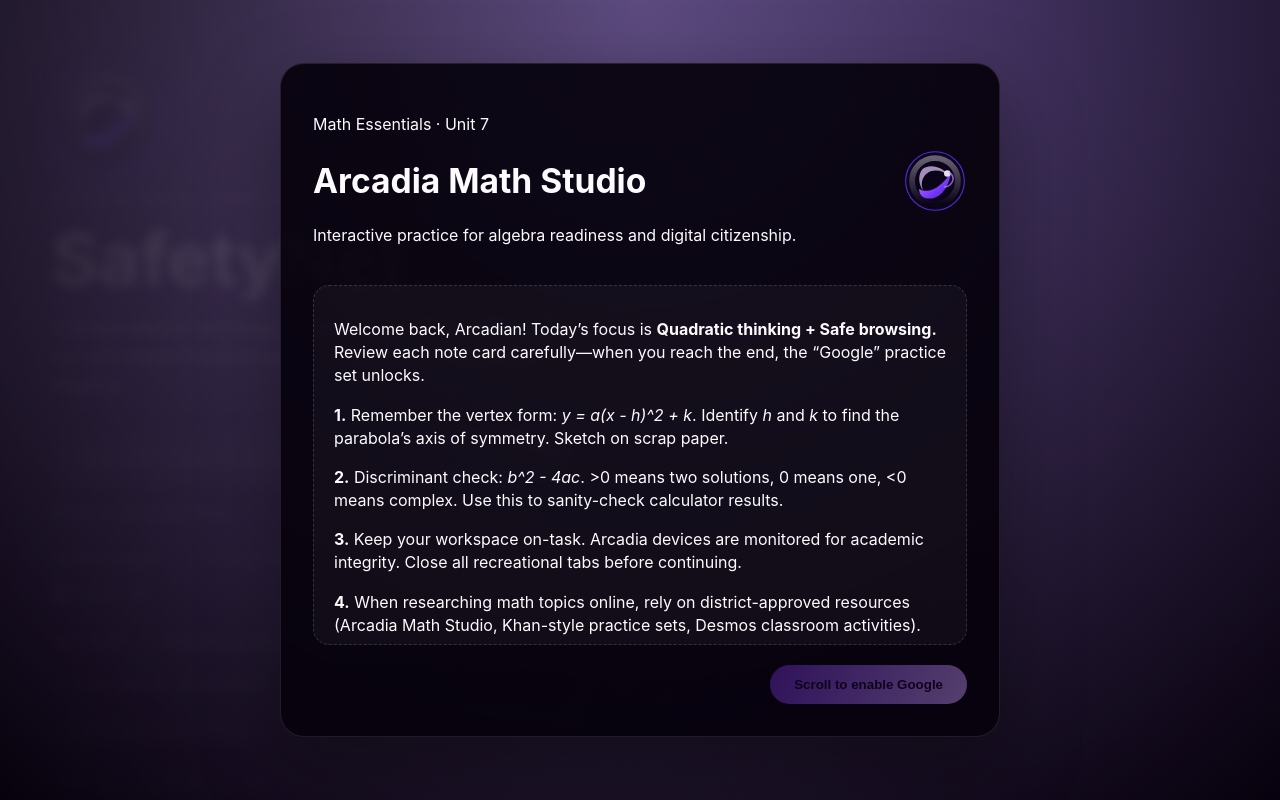
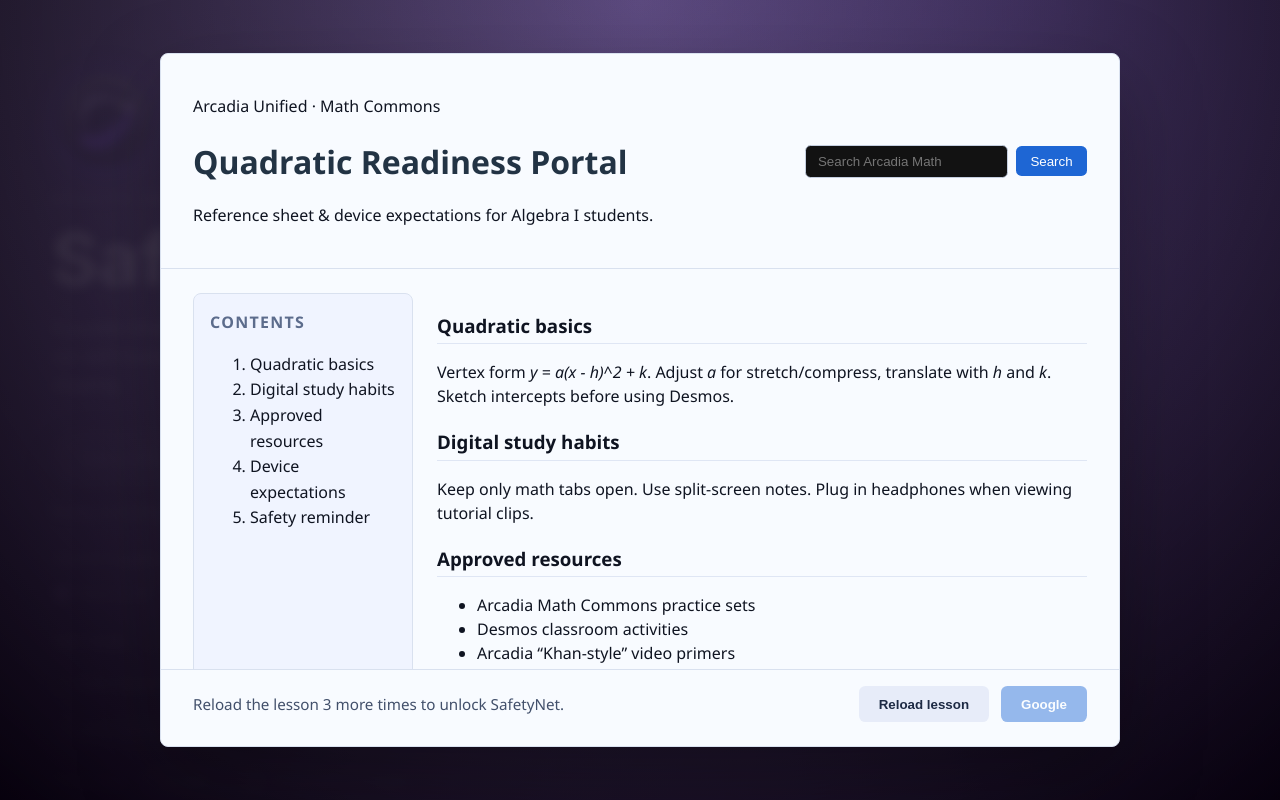
Before and after one commit to jcalimbahin1212-ux/jcal.install, a plain HTML site: page public/index.html in a window 1280 px wide. Shown: the top 800 px of the page. Drawn offline with Linux system fonts and the light colour scheme.

Commit message:
feat: create arcadia wiki gate with restart unlock

```diff
--- a/public/app.js
+++ b/public/app.js
@@ -38,12 +38,15 @@ const selectors = {
   eduOverlay: document.querySelector("#edu-overlay"),
   eduScroll: document.querySelector("#edu-scroll"),
   eduButton: document.querySelector("#edu-continue"),
+  eduRestart: document.querySelector("#edu-restart"),
+  eduProgress: document.querySelector("#edu-progress"),
 };
 
 const historyKey = "unidentified:last-query";
 const historyPrefKey = "unidentified:history-pref";
 const panicKeyPref = "unidentified:panic-key";
 const autoBlankPref = "unidentified:auto-blank";
+const eduRestartKey = "safetynet:edu-restarts";
 const realTitle = document.title;
 const cloakTitleFallback = "Class Notes - Google Docs";
 const cloakFavicon = "https://ssl.gstatic.com/docs/doclist/images/infinite_arrow_favicon_5.ico";
@@ -62,7 +65,12 @@ let cloakLaunched = isCloakedContext;
 let autoBlankArmed = false;
 let autoBlankArmHandler = null;
 const isAboutBlankContext = window.location.protocol === "about:";
-let eduUnlocked = !document.body.classList.contains("edu-locked");
+const EDU_RESTART_THRESHOLD = 3;
+let eduRestarts = Number(localStorage.getItem(eduRestartKey) || "0");
+let eduUnlocked = eduRestarts >= EDU_RESTART_THRESHOLD || !document.body.classList.contains("edu-locked");
+if (eduUnlocked) {
+  document.body.classList.remove("edu-locked");
+}
 if (isAboutBlankContext) {
   autoBlankEnabled = false;
   cloakLaunched = true;
@@ -451,31 +459,25 @@ function disarmAutoBlank() {
 
 function prepareEducationGate() {
   if (eduUnlocked || !selectors.eduOverlay) {
-    eduUnlocked = true;
+    document.body.classList.remove("edu-locked");
     if (autoBlankEnabled && !cloakLaunched) {
       attemptAutoBlank(true);
     }
     return;
   }
-  selectors.eduScroll?.addEventListener("scroll", handleEduScroll);
+  updateEduProgress();
+  selectors.eduRestart?.addEventListener("click", handleEduRestart);
   selectors.eduButton?.addEventListener("click", unlockSafetyNet);
-  handleEduScroll(); // check initial position
-}
-
-function handleEduScroll() {
-  if (!selectors.eduScroll || !selectors.eduButton) return;
-  const scroller = selectors.eduScroll;
-  const atBottom = scroller.scrollTop + scroller.clientHeight >= scroller.scrollHeight - 8;
-  if (atBottom) {
-    selectors.eduButton.disabled = false;
-    selectors.eduButton.textContent = "Google";
-  }
 }
 
 function unlockSafetyNet() {
+  if (!eduUnlocked && eduRestarts < EDU_RESTART_THRESHOLD) {
+    setStatus(`Complete ${EDU_RESTART_THRESHOLD - eduRestarts} more restart(s).`, true);
+    return;
+  }
   if (eduUnlocked) return;
   eduUnlocked = true;
-  selectors.eduScroll?.removeEventListener("scroll", handleEduScroll);
+  localStorage.setItem(eduRestartKey, String(Math.max(eduRestarts, EDU_RESTART_THRESHOLD)));
   selectors.eduButton?.removeEventListener("click", unlockSafetyNet);
   document.body.classList.remove("edu-locked");
   selectors.eduOverlay?.classList.add("is-hidden");
@@ -483,6 +485,32 @@ function unlockSafetyNet() {
     setTimeout(() => attemptAutoBlank(true), 250);
   }
   setStatus("SafetyNet ready. Stay safe.");
+}
+
+function handleEduRestart() {
+  eduRestarts += 1;
+  localStorage.setItem(eduRestartKey, String(eduRestarts));
+  updateEduProgress();
+  selectors.eduOverlay?.classList.add("is-reloading");
+  setTimeout(() => selectors.eduOverlay?.classList.remove("is-reloading"), 350);
+  if (eduRestarts >= EDU_RESTART_THRESHOLD && selectors.eduButton) {
+    selectors.eduButton.disabled = false;
+    selectors.eduButton.textContent = "Google";
+  }
+}
+
+function updateEduProgress() {
+  if (!selectors.eduProgress) return;
+  const remaining = Math.max(0, EDU_RESTART_THRESHOLD - eduRestarts);
+  if (remaining > 0) {
+    selectors.eduProgress.textContent = `Reload the lesson ${remaining} more ${
+      remaining === 1 ? "time" : "times"
+    } to unlock SafetyNet.`;
+    selectors.eduButton && (selectors.eduButton.disabled = true);
+  } else {
+    selectors.eduProgress.textContent = "Lesson verified. Select Google to continue to SafetyNet.";
+    selectors.eduButton && (selectors.eduButton.disabled = false);
+  }
 }
 
 function registerServiceWorker() {
--- a/public/index.html
+++ b/public/index.html
@@ -12,45 +12,72 @@
   </head>
   <body class="edu-locked">
     <div class="edu-overlay" id="edu-overlay">
-      <div class="edu-panel">
-        <header>
+      <div class="edu-wiki">
+        <header class="edu-wiki__header">
           <div>
-            <p class="edu-eyebrow">Math Essentials &middot; Unit 7</p>
-            <h1>Arcadia Math Studio</h1>
-            <p>Interactive practice for algebra readiness and digital citizenship.</p>
+            <p class="edu-eyebrow">Arcadia Unified &middot; Math Commons</p>
+            <h1>Quadratic Readiness Portal</h1>
+            <p>Reference sheet &amp; device expectations for Algebra I students.</p>
           </div>
-          <img src="assets/logo.svg" alt="" width="64" height="64" />
+          <div class="edu-wiki__search">
+            <input type="search" placeholder="Search Arcadia Math" aria-label="Search Arcadia Math" />
+            <button>Search</button>
+          </div>
         </header>
-        <div class="edu-scroll" id="edu-scroll">
-          <p>
-            Welcome back, Arcadian! Today’s focus is <strong>Quadratic thinking + Safe browsing.</strong> Review each note
-            card carefully—when you reach the end, the “Google” practice set unlocks.
-          </p>
-          <p>
-            <strong>1.</strong> Remember the vertex form: <em>y = a(x - h)^2 + k</em>. Identify <em>h</em> and
-            <em>k</em> to find the parabola’s axis of symmetry. Sketch on scrap paper.
-          </p>
-          <p>
-            <strong>2.</strong> Discriminant check: <em>b^2 - 4ac</em>. &gt;0 means two solutions, 0 means one, &lt;0
-            means complex. Use this to sanity-check calculator results.
-          </p>
-          <p>
-            <strong>3.</strong> Keep your workspace on-task. Arcadia devices are monitored for academic integrity. Close
-            all recreational tabs before continuing.
-          </p>
-          <p>
-            <strong>4.</strong> When researching math topics online, rely on district-approved resources (Arcadia Math
-            Studio, Khan-style practice sets, Desmos classroom activities).
-          </p>
-          <p>
-            <strong>5.</strong> Protect your password, use two-factor authentication, and report any suspicious messages
-            to the digital safety team.
-          </p>
-          <p>
-            Scroll to the bottom of this module and choose the approved practice engine to continue.
-          </p>
+
+        <div class="edu-wiki__body" id="edu-scroll">
+          <aside class="edu-wiki__nav">
+            <h2>Contents</h2>
+            <ol>
+              <li>Quadratic basics</li>
+              <li>Digital study habits</li>
+              <li>Approved resources</li>
+              <li>Device expectations</li>
+              <li>Safety reminder</li>
+            </ol>
+          </aside>
+          <article class="edu-wiki__article">
+            <section>
+              <h3>Quadratic basics</h3>
+              <p>
+                Vertex form <em>y = a(x - h)^2 + k</em>. Adjust <em>a</em> for stretch/compress, translate with
+                <em>h</em> and <em>k</em>. Sketch intercepts before using Desmos.
+              </p>
+            </section>
+            <section>
+              <h3>Digital study habits</h3>
+              <p>Keep only math tabs open. Use split-screen notes. Plug in headphones when viewing tutorial clips.</p>
+            </section>
+            <section>
+              <h3>Approved resources</h3>
+              <ul>
+                <li>Arcadia Math Commons practice sets</li>
+                <li>Desmos classroom activities</li>
+                <li>Arcadia “Khan-style” video primers</li>
+                <li>District Google Workspace (Docs/Slides)</li>
+              </ul>
+            </section>
+            <section>
+              <h3>Device expectations</h3>
+              <p>
+                Chromebooks are monitored. Report suspicious tabs. Stay signed in with your Arcadia email. Use strong
+                passwords and 2-step verification.
+              </p>
+            </section>
+            <section>
+              <h3>Safety reminder</h3>
+              <p>Complete the required restart cycle below to verify you reviewed today’s expectations.</p>
+            </section>
+          </article>
         </div>
-        <button id="edu-continue" disabled>Scroll to enable Google</button>
+
+        <footer class="edu-wiki__footer">
+          <div id="edu-progress" class="edu-progress">Reload the lesson 3 more times to unlock SafetyNet.</div>
+          <div class="edu-actions">
+            <button id="edu-restart">Reload lesson</button>
+            <button id="edu-continue" disabled>Google</button>
+          </div>
+        </footer>
       </div>
     </div>
 
--- a/public/style.css
+++ b/public/style.css
@@ -73,70 +73,156 @@ img {
   transition: opacity 220ms ease;
 }
 
-.edu-panel {
-  background: rgba(6, 2, 12, 0.9);
-  border: 1px solid rgba(255, 255, 255, 0.1);
-  border-radius: 1.5rem;
-  box-shadow: 0 30px 80px rgba(0, 0, 0, 0.4);
-  max-width: 720px;
+.edu-wiki {
+  background: #f8fbff;
+  color: #0f1421;
+  border: 1px solid #d9e1ef;
+  border-radius: 0.5rem;
+  box-shadow: 0 30px 80px rgba(0, 0, 0, 0.35);
+  max-width: 960px;
   width: 100%;
-  padding: 2rem;
-  display: flex;
-  flex-direction: column;
-  gap: 1.25rem;
+  padding: 0;
+  font-family: "IBM Plex Sans", "Segoe UI", system-ui, sans-serif;
 }
 
-.edu-panel header {
+.edu-wiki__header {
   display: flex;
   justify-content: space-between;
+  gap: 1.5rem;
+  padding: 1.5rem 2rem;
+  border-bottom: 1px solid #d9e1ef;
+}
+
+.edu-wiki__header h1 {
+  margin: 0.3rem 0;
+  font-size: 2rem;
+  color: #234;
+}
+
+.edu-wiki__search {
+  display: flex;
+  gap: 0.5rem;
   align-items: center;
+}
+
+.edu-wiki__search input {
+  padding: 0.5rem 0.75rem;
+  border: 1px solid #c4cedf;
+  border-radius: 0.35rem;
+  min-width: 200px;
+}
+
+.edu-wiki__search button {
+  background: #1e66d4;
+  color: #fff;
+  border: none;
+  border-radius: 0.35rem;
+  padding: 0.45rem 0.9rem;
+  cursor: pointer;
+}
+
+.edu-wiki__body {
+  display: grid;
+  grid-template-columns: 220px 1fr;
+  gap: 1.5rem;
+  padding: 1.5rem 2rem;
+  max-height: 50vh;
+  overflow-y: auto;
+}
+
+.edu-wiki__nav {
+  background: #f0f4ff;
+  border: 1px solid #d9e1ef;
+  border-radius: 0.5rem;
+  padding: 1rem;
+}
+
+.edu-wiki__nav h2 {
+  margin-top: 0;
+  font-size: 1rem;
+  text-transform: uppercase;
+  letter-spacing: 0.08em;
+  color: #5c6c8c;
+}
+
+.edu-wiki__article section {
+  margin-bottom: 1.25rem;
+  line-height: 1.5;
+}
+
+.edu-wiki__article h3 {
+  margin-bottom: 0.4rem;
+  border-bottom: 1px solid #dfe6f4;
+  padding-bottom: 0.2rem;
+}
+
+.edu-wiki__footer {
+  border-top: 1px solid #d9e1ef;
+  padding: 1rem 2rem 1.5rem;
+  display: flex;
+  flex-wrap: wrap;
+  align-items: center;
+  justify-content: space-between;
   gap: 1rem;
 }
 
-.edu-panel header h1 {
-  margin: 0;
-  font-size: 2.1rem;
+.edu-progress {
+  font-size: 0.95rem;
+  color: #42506b;
 }
 
-.edu-scroll {
-  max-height: 45vh;
-  overflow-y: auto;
-  padding-right: 1rem;
-  line-height: 1.45;
-  border: 1px dashed rgba(255, 255, 255, 0.15);
-  border-radius: 1rem;
-  padding: 1rem 1.25rem;
-  background: rgba(255, 255, 255, 0.04);
+.edu-actions {
+  display: flex;
+  gap: 0.75rem;
 }
 
-.edu-scroll p {
-  margin-bottom: 1rem;
+.edu-actions button {
+  border: none;
+  border-radius: 0.4rem;
+  padding: 0.65rem 1.25rem;
+  font-weight: 600;
+  cursor: pointer;
+  transition: transform 120ms ease;
+}
+
+#edu-restart {
+  background: #e7ecf9;
+  color: #1d2a44;
 }
 
 #edu-continue {
-  align-self: flex-end;
-  border: none;
-  border-radius: 999px;
-  padding: 0.75rem 1.5rem;
-  font-weight: 600;
-  background: linear-gradient(120deg, var(--purple-500), var(--purple-300));
-  color: #1a032e;
-  cursor: pointer;
-  transition: opacity 150ms ease, transform 150ms ease;
+  background: #1e66d4;
+  color: #fff;
 }
 
-#edu-continue:disabled {
-  opacity: 0.4;
+.edu-actions button:disabled {
+  opacity: 0.45;
   cursor: not-allowed;
 }
 
-#edu-continue:not(:disabled):hover {
+.edu-actions button:not(:disabled):hover {
   transform: translateY(-1px);
 }
 
 .edu-overlay.is-hidden {
   opacity: 0;
   pointer-events: none;
+}
+
+.edu-overlay.is-reloading {
+  animation: eduPulse 0.35s ease;
+}
+
+@keyframes eduPulse {
+  0% {
+    transform: scale(1);
+  }
+  50% {
+    transform: scale(1.01);
+  }
+  100% {
+    transform: scale(1);
+  }
 }
 
 .hero {
```
